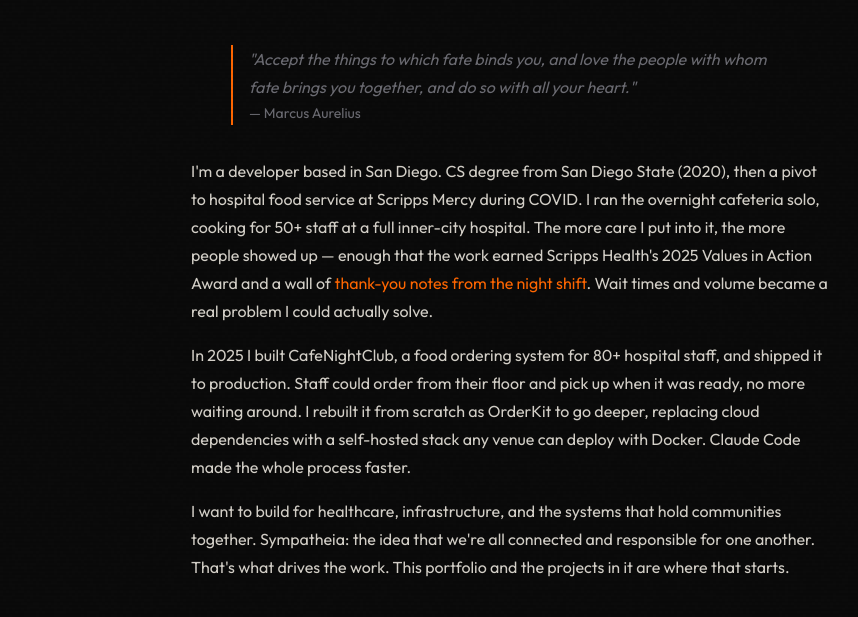
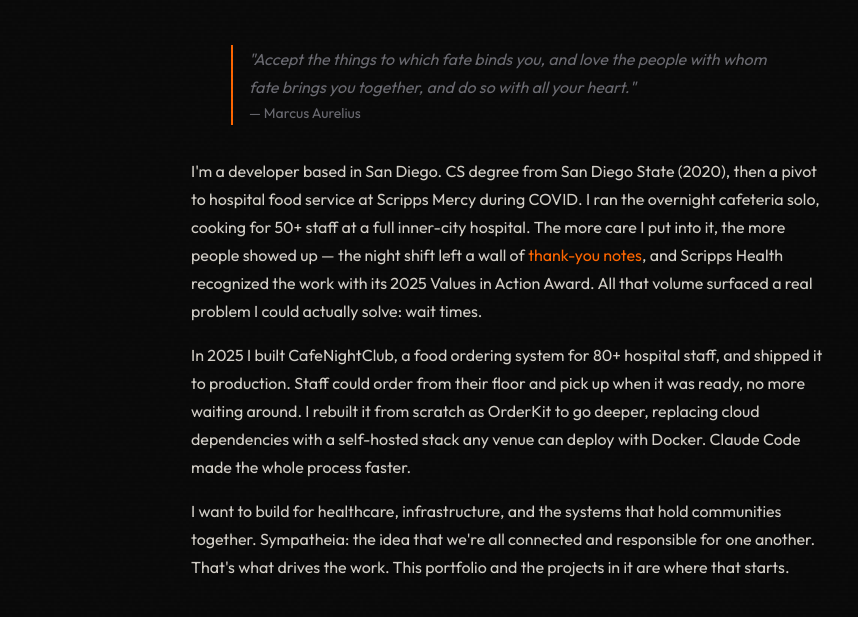
Before and after one commit to Nyx000/n8than.dev, an Astro site: page /about in a window 1280 px wide. Shown: the part 183-800 px from the top of the page, without its empty margins (129-987 px from the left). Built offline with nearby package versions, Linux system fonts and the light colour scheme; Astro itself is replaced by a stand-in of ours.

Commit message:
fix: integrate award + recognition naturally into About bio

```diff
--- a/src/pages/about.astro
+++ b/src/pages/about.astro
@@ -14,9 +14,10 @@ import BaseLayout from '../layouts/BaseLayout.astro';
       I'm a developer based in San Diego. CS degree from San Diego State (2020), then a pivot to
       hospital food service at Scripps Mercy during COVID. I ran the overnight cafeteria solo,
       cooking for 50+ staff at a full inner-city hospital. The more care I put into it, the more
-      people showed up — enough that the work earned Scripps Health's 2025 Values in Action Award
-      and a wall of <a href="/recognition">thank-you notes from the night shift</a>. Wait times and
-      volume became a real problem I could actually solve.
+      people showed up — the night shift left a wall of
+      <a href="/recognition">thank-you notes</a>, and Scripps Health recognized the work with its
+      2025 Values in Action Award. All that volume surfaced a real problem I could actually solve:
+      wait times.
     </p>
     <p>
       In 2025 I built CafeNightClub, a food ordering system for 80+ hospital staff, and shipped it
```
